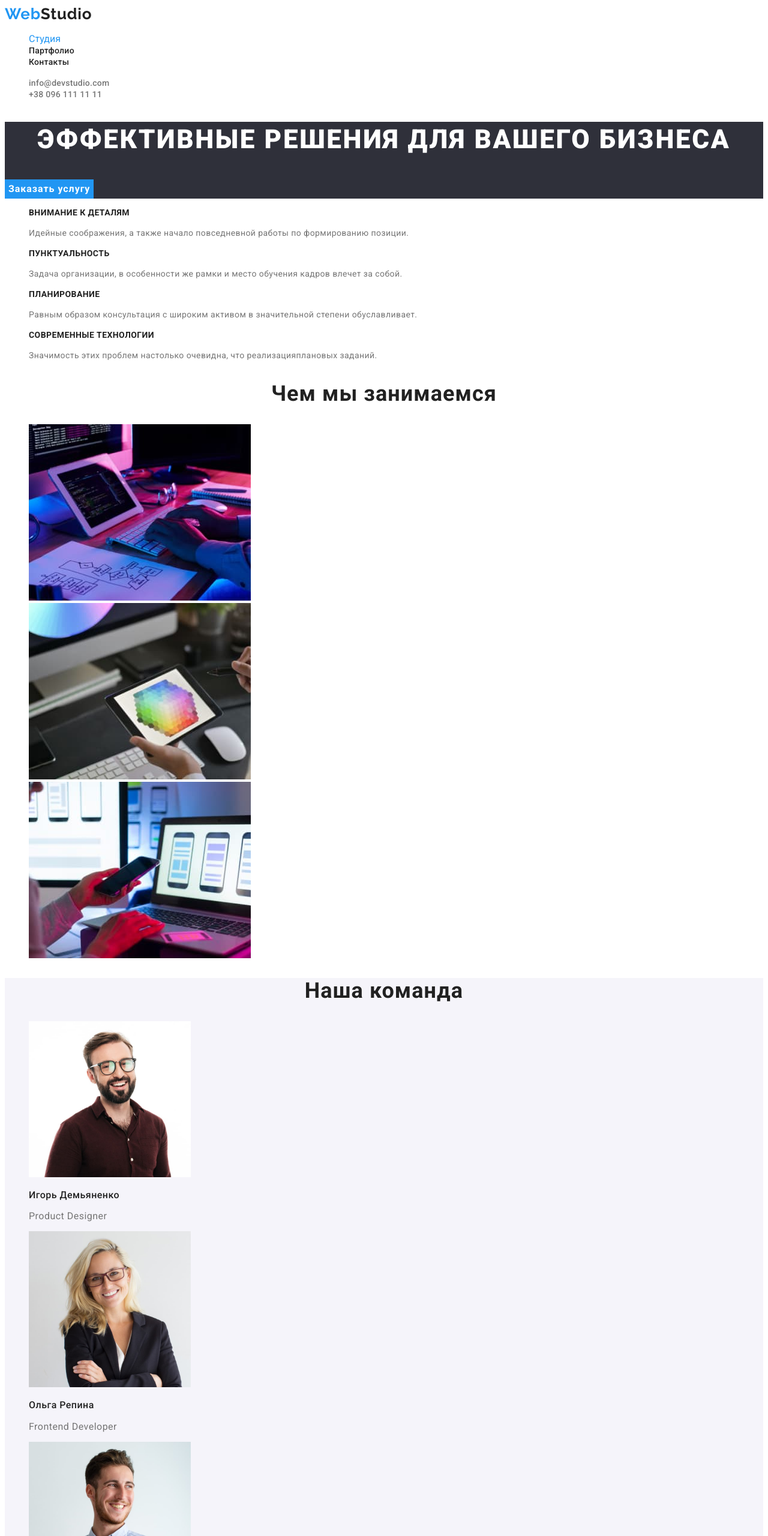
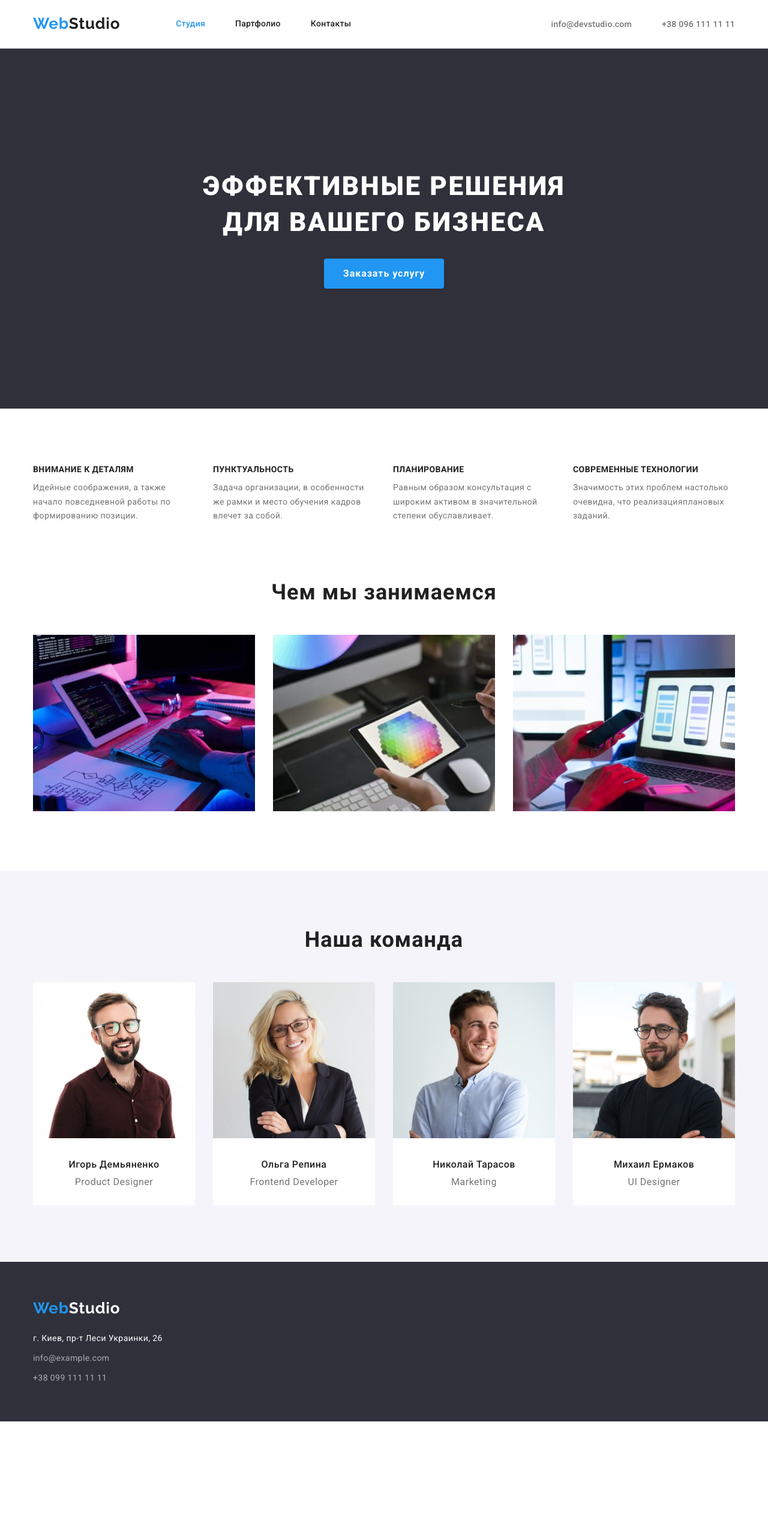
Before and after one commit to Ielithabeth/goit-markup-hw-03, a plain HTML site: page index.html in a window 1280 px wide. Shown: the top 2560 px of the page at 60% size. After the commit the page ends 2369 px from the top, so only its background shows below. Drawn offline with nearby package versions, Linux system fonts and the light colour scheme.

Commit message:
pages formatting and styling

```diff
--- a/css/styles.css
+++ b/css/styles.css
@@ -1,20 +1,40 @@
 :root {
   /*Colors*/
-    --acent-color:#2196F3;
-    --main-light-cl:#FFFFFF;
-    --main-dark-cl: #2F303A;
+  --acent-color: #2196f3;
+  --main-light-cl: #ffffff;
+  --main-dark-cl: #2f303a;
 
   /*Text*/
   --txt-cl: #212121;
   --txt-light-cl: #757575;
 
   /*Other*/
-    --shadow-style:0px 4px 4px rgba(0, 0, 0, 0.25);
+  --shadow-style: 0px 4px 4px rgba(0, 0, 0, 0.25);
 }
 
 body {
-    font-family: 'Roboto', 'Raleway', sans-serif;
+  font-family: "Roboto", "Raleway", sans-serif;
   color: var(--txt-cl);
+}
+
+h1,
+h2,
+h3,
+p {
+  margin: 0px;
+}
+
+ul {
+  margin: 0px;
+  padding: 0px;
+}
+
+.container {
+  width: 1200px;
+  padding-left: 15px;
+  padding-right: 15px;
+  margin-left: auto;
+  margin-right: auto;
 }
 
 .link {
@@ -30,17 +50,57 @@ body {
   border: none;
 }
 
+/*Header logo*/
+.header {
+  border-bottom: 1px solid #ececec;
+}
+
+.header-container {
+  display: flex;
+  align-items: center;
+}
+
+.header-logo {
+  font-family: "Raleway", sans-serif;
+  font-weight: 700;
+  font-size: 26px;
+  line-height: 1.2;
+  letter-spacing: 0.03em;
+  color: var(--txt-cl);
+
+  margin-right: 93px;
+}
+
+.logo-span {
+  color: var(--acent-color);
+}
+
 /*Header navigations*/
-.navigation-studio, .navigation-portfolio, .navigation-contacts {
+.navigation-list {
+  display: flex;
+}
+.navigation-studio,
+.navigation-portfolio,
+.navigation-contacts,
+.navigation-current {
   font-weight: 500;
   font-size: 14px;
   line-height: 1.14;
   letter-spacing: 0.02em;
   color: var(--txt-cl);
+
+  display: block;
+  margin-right: 50px;
+  padding-top: 32px;
+  padding-bottom: 32px;
 }
 
-.navigation-studio:hover, .navigation-portfolio:hover, .navigation-contacts:hover,
-.navigation-studio:focus, .navigation-portfolio:focus, .navigation-contacts:focus {
+.navigation-studio:hover,
+.navigation-portfolio:hover,
+.navigation-contacts:hover,
+.navigation-studio:focus,
+.navigation-portfolio:focus,
+.navigation-contacts:focus {
   color: var(--acent-color);
   text-shadow: var(--shadow-style);
 }
@@ -50,7 +110,13 @@ body {
 }
 
 /*Header contacts*/
-.item-email, .item-phone {
+.contacts-list {
+  display: flex;
+  margin-left: auto;
+}
+
+.item-email,
+.item-phone {
   top: 32px;
   font-weight: 500;
   font-size: 14px;
@@ -60,22 +126,14 @@ body {
   font-style: normal;
 }
 
-.item-email:hover, .item-phone:hover,
-.item-email:focus, .item-phone:focus {
-    color: var(--acent-color);
+.item-email {
+  margin-right: 50px;
 }
 
-/*Header*/
-.header-logo {
-    font-family: 'Raleway', sans-serif;
-    font-weight: 700;
-    font-size: 26px;
-    line-height: 1.2;
-    letter-spacing: 0.03em;
-    color: var(--txt-cl);
-}
-
-.logo-span {
+.item-email:hover,
+.item-phone:hover,
+.item-email:focus,
+.item-phone:focus {
   color: var(--acent-color);
 }
 
@@ -83,16 +141,27 @@ body {
 .hero {
   background-color: var(--main-dark-cl);
 
+  padding-top: 200px;
+  padding-bottom: 200px;
+}
+
+.hero-container {
+  display: flex;
+  flex-direction: column;
+  align-items: center;
 }
 
 .hero-title {
   font-weight: 900;
   font-size: 44px;
   line-height: 1.36;
-    text-align: center;
   letter-spacing: 0.06em;
   text-transform: uppercase;
   color: var(--main-light-cl);
+
+  text-align: center;
+  width: 696px;
+  margin-bottom: 30px;
 }
 
 .hero-btn {
@@ -103,20 +172,41 @@ body {
   font-size: 16px;
   line-height: 1.88;
   letter-spacing: 0.06em;
+
+  width: 200px;
+  height: 50px;
+  border-radius: 4px;
 }
 
-.hero-btn:hover
+.hero-btn:hover,
 .hero-btn:focus {
-    background-color: #188CE8;
+  background-color: #188ce8;
 }
 
 /*Benefits*/
+.benefits-list {
+  display: flex;
+  align-content: flex-start;
+  padding-top: 94px;
+  flex-direction: row;
+}
+
+.benefits-item {
+  width: 270px;
+}
+
+.benefits-item:not(:last-child) {
+  margin-right: 30px;
+}
+
 .benefits-title {
   font-weight: 700;
   font-size: 14px;
   line-height: 1.14;
   letter-spacing: 0.03em;
   text-transform: uppercase;
+
+  margin-bottom: 10px;
 }
 
 .benefits-txt {
@@ -127,17 +217,47 @@ body {
 }
 
 /*Service*/
-.service-title, .team-title {
+.service-title,
+.team-title {
   font-weight: 700;
   font-size: 36px;
   line-height: 1.17;
   text-align: center;
   letter-spacing: 0.03em;
+
+  padding-top: 94px;
+  padding-bottom: 50px;
+}
+
+.service-list {
+  display: flex;
+  align-items: flex-start;
+  padding-bottom: 94px;
+}
+
+.service-item:not(:last-child) {
+  margin-right: 30px;
 }
 
 /*Team*/
 .team {
-    background-color: #F5F4FA;
+  background-color: #f5f4fa;
+}
+
+.team-list {
+  display: flex;
+  align-items: flex-start;
+  padding-bottom: 94px;
+}
+
+.team-card:not(:last-child) {
+  margin-right: 30px;
+}
+
+.team-card {
+  background-color: var(--main-light-cl);
+  width: 270px;
+  border-radius: 0px 0px 4px 4px;
 }
 
 .teammade {
@@ -145,6 +265,10 @@ body {
   font-size: 16px;
   line-height: 1.19;
   letter-spacing: 0.03em;
+
+  margin-top: 30px;
+  margin-bottom: 10px;
+  text-align: center;
 }
 
 .teammade-position {
@@ -154,21 +278,27 @@ body {
   letter-spacing: 0.03em;
   color: var(--txt-light-cl);
 
+  margin-bottom: 30px;
+  text-align: center;
 }
 
 /*Footer*/
 .footer {
   background-color: var(--main-dark-cl);
+  padding-top: 60px;
+  padding-bottom: 60px;
 }
 
 .footer-logo {
-    font-family: 'Raleway', sans-serif;
+  font-family: "Raleway", sans-serif;
   font-weight: 700;
   font-size: 26px;
   line-height: 1.38;
   letter-spacing: 0.03em;
   color: var(--main-light-cl);
-    text-align: center;
+
+  display: block;
+  margin-bottom: 20px;
 }
 
 .footer-link-adress {
@@ -177,9 +307,15 @@ body {
   letter-spacing: 0.03em;
   color: var(--main-light-cl);
   font-style: normal;
+
+  display: block;
+  margin-bottom: 9px;
 }
 
-.footer-link {
+.footer-email,
+.footer-phone {
+  display: block;
+
   font-size: 14px;
   line-height: 1.71;
   letter-spacing: 0.03em;
@@ -187,26 +323,51 @@ body {
   font-style: normal;
 }
 
-.footer-link:hover, .footer-link-adress:hover,
-.footer-link:focus, .footer-link-adress:focus {
+.footer-email {
+  margin-bottom: 9px;
+}
+
+.footer-email:hover,
+.footer-phone:hover,
+.footer-link-adress:hover,
+.footer-email:focus,
+.footer-phone:focus,
+.footer-link-adress:focus {
   color: var(--acent-color);
 }
 
-/*Projects*/
+/*Projects filter*/
+.filter-list {
+  display: flex;
+  justify-content: center;
+  padding-top: 94px;
+  padding-bottom: 50px;
+}
+
+.filter-item:not(:last-child) {
+  margin-right: 8px;
+}
+
+.filter-item.last {
+  margin-left: 119px;
+}
+
 .filter-btn {
   font-family: inherit;
   font-weight: 500;
   font-size: 16px;
   line-height: 1.6;
   letter-spacing: 0.03em;
-    background-color: #F5F4FA;
+  background-color: #f5f4fa;
+
+  padding: 6px 22px;
+  border-radius: 4px;
 }
 
 .filter-btn:hover,
 .filter-btn:focus {
   color: var(--main-light-cl);
   background-color: var(--acent-color);
-    filter: var(--shadow-style);
   cursor: pointer;
 }
 
@@ -215,10 +376,21 @@ body {
   background-color: var(--acent-color);
 }
 
+/*Projects*/
+.projects-list {
+  display: flex;
+  flex-wrap: wrap;
+  justify-content: center;
+  padding-bottom: 94px;
+}
+
 .projects-title {
   font-size: 18px;
   line-height: 2;
   letter-spacing: 0.06em;
+  color: var(--txt-cl);
+
+  margin: 20px 24px 4px 24px;
 }
 
 .projects-txt {
@@ -227,4 +399,20 @@ body {
   line-height: 1.86;
   letter-spacing: 0.03em;
   color: var(--txt-light-cl);
+
+  margin: 0px 24px 20px 24px;
 }
+
+.projects-card {
+  width: 370px;
+  border: 1px solid #eeeeee;
+  margin-right: 30px;
+}
+
+.projects-card:nth-child(-n + 6) {
+  margin-bottom: 30px;
+}
+
+.projects-card:nth-child(3n + 3) {
+  margin-right: -30px;
+}
--- a/index.html
+++ b/index.html
@@ -5,6 +5,12 @@
     <meta http-equiv="X-UA-Compatible" content="IE=edge" />
     <meta name="viewport" content="width=device-width, initial-scale=1.0" />
     <title>Studio</title>
+
+    <!--Normalize-->
+    <link
+      rel="stylesheet"
+      href="https://cdn.jsdelivr.net/npm/modern-normalize@1.1.0/modern-normalize.min.css"
+    />
 
     <!--Castom styles-->
     <link rel="stylesheet" href="./css/styles.css" />
@@ -21,12 +27,13 @@
   <body>
     <!--Header-->
     <header class="header">
+      <div class="header-container container">
         <!--Novigations-->
         <a class="header-logo link" href="./index.html">
           <span class="logo-span"> Web</span>Studio</a
         >
         <nav>
-        <ul class="list">
+          <ul class="navigation-list list">
             <li>
               <a class="navigation-current link" href="./index.html">Студия</a>
             </li>
@@ -41,7 +48,7 @@
           </ul>
         </nav>
         <!--Contacts-->
-      <ul class="list">
+        <ul class="contacts-list list">
           <li>
             <a class="item-email link" href="mailto:info@devstudio.com"
               >info@devstudio.com</a
@@ -53,56 +60,62 @@
             >
           </li>
         </ul>
+      </div>
     </header>
 
     <!--Main content-->
     <main>
       <!--Hero-->
       <section class="hero">
+        <div class="hero-container container">
           <h1 class="hero-title">Эффективные решения для вашего бизнеса</h1>
           <button class="hero-btn btn" type="button">Заказать услугу</button>
+        </div>
       </section>
 
       <!--Benefits-->
       <section class="benefits">
+        <div class="container">
           <h2 hidden>hidden</h2>
-        <ul class="list">
-          <li>
+          <ul class="benefits-list list">
+            <li class="benefits-item">
               <h3 class="benefits-title">Внимание к деталям</h3>
               <p class="benefits-txt">
                 Идейные соображения, а также начало повседневной работы по
                 формированию позиции.
               </p>
             </li>
-          <li>
+            <li class="benefits-item">
               <h3 class="benefits-title">Пунктуальность</h3>
               <p class="benefits-txt">
-              Задача организации, в особенности же рамки и место обучения кадров
-              влечет за собой.
+                Задача организации, в особенности же рамки и место обучения
+                кадров влечет за собой.
               </p>
             </li>
-          <li>
+            <li class="benefits-item">
               <h3 class="benefits-title">Планирование</h3>
               <p class="benefits-txt">
                 Равным образом консультация с широким активом в значительной
                 степени обуславливает.
               </p>
             </li>
-          <li>
+            <li class="benefits-item">
               <h3 class="benefits-title">Современные технологии</h3>
               <p class="benefits-txt">
-              Значимость этих проблем настолько очевидна, что реализацияплановых
-              заданий.
+                Значимость этих проблем настолько очевидна, что
+                реализацияплановых заданий.
               </p>
             </li>
           </ul>
+        </div>
       </section>
 
       <!--Service-->
       <section class="service">
+        <div class="container">
           <h2 class="service-title">Чем мы занимаемся</h2>
-        <ul class="list">
-          <li>
+          <ul class="service-list list">
+            <li class="service-item">
               <img
                 src="./images/studio-img-1.jpg"
                 alt="рабочий стол: монитор, планшет с кодом, работник печатает на клавиауре, подсвечено розовым"
@@ -110,7 +123,7 @@
                 height="294"
               />
             </li>
-          <li>
+            <li class="service-item">
               <img
                 src="./images/studio-img-2.jpg"
                 alt="ноутбук с примерами интерфейсов для смартфонов, в руках работника смартфон. "
@@ -118,7 +131,7 @@
                 height="294"
               />
             </li>
-          <li>
+            <li class="service-item">
               <img
                 src="./images/studio-img-3.jpg"
                 alt="в руках дизайнера пэн и планшет с примером цветового куга разделенного на деления "
@@ -127,13 +140,15 @@
               />
             </li>
           </ul>
+        </div>
       </section>
 
       <!--Team-->
       <section class="team">
+        <div class="container">
           <h2 class="team-title">Наша команда</h2>
-        <ul class="list">
-          <li>
+          <ul class="team-list list">
+            <li class="team-card">
               <img
                 src="./images/studio-img-4.jpg"
                 alt="улыбающийся мужчина 30 лет на белом фоне. в коричневой рубашке, с темными волосами, бородой, округлыми очками"
@@ -144,7 +159,7 @@
               <p class="teammade-position" lang="en">Product Designer</p>
             </li>
 
-          <li>
+            <li class="team-card">
               <img
                 src="./images/studio-img-5.jpg"
                 alt="улыбающияся женщина 30 лет на сером фоне. блондинка в прямоугольных очках, черном пиджаке"
@@ -155,7 +170,7 @@
               <p class="teammade-position" lang="en">Frontend Developer</p>
             </li>
 
-          <li>
+            <li class="team-card">
               <img
                 src="./images/studio-img-6.jpg"
                 alt="улыбающийся мужчина 30 лет на сером фоне. в голубой рубашке, с рыжими волосами, щетиной"
@@ -166,7 +181,7 @@
               <p class="teammade-position" lang="en">Marketing</p>
             </li>
 
-          <li>
+            <li class="team-card">
               <img
                 src="./images/studio-img-7.jpg"
                 alt="улыбающийся мужчина 30 лет на фоне города. в черной футболке, с черными волосами, бородой, округлыми очками"
@@ -177,11 +192,13 @@
               <p class="teammade-position" lang="en">UI Designer</p>
             </li>
           </ul>
+        </div>
       </section>
     </main>
 
     <!--Footer-->
     <footer class="footer">
+      <div class="container">
         <a class="footer-logo link" href="./index.html">
           <span class="logo-span"> Web</span>Studio</a
         >
@@ -195,17 +212,18 @@
               >
             </li>
             <li>
-            <a class="footer-link link" href="mailto:info@example.com"
+              <a class="footer-email link" href="mailto:info@example.com"
                 >info@example.com</a
               >
             </li>
             <li>
-            <a class="footer-link link" href="tel:+380991111111"
+              <a class="footer-phone link" href="tel:+380991111111"
                 >+38 099 111 11 11</a
               >
             </li>
           </ul>
         </address>
+      </div>
     </footer>
   </body>
 </html>
```
Also changed, not shown: portfolio.html (+31 -23 lines). Lines whose indentation alone changed are shown as unchanged.
